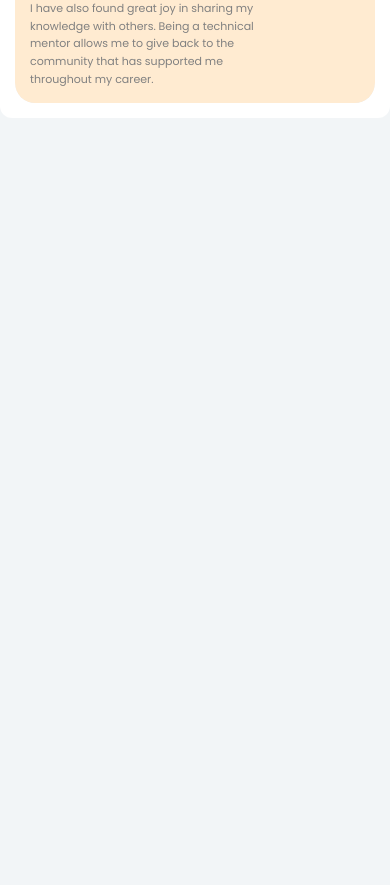
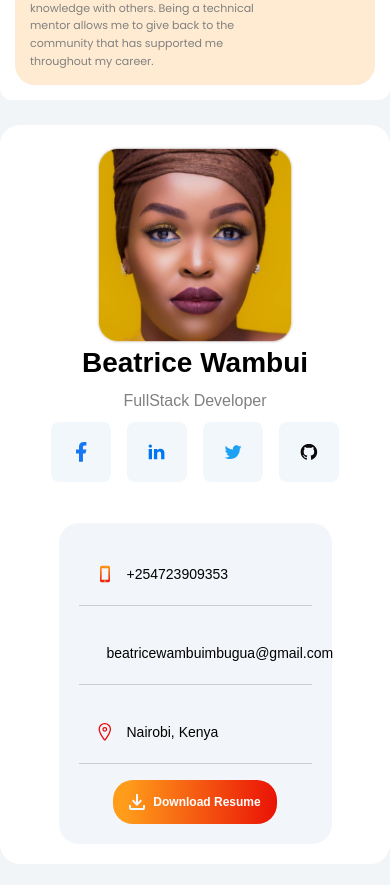
Before and after one commit to korbulak-gulizar/solo-proje-portfolio, a React (Vite) app: page / in a window 390 px wide. Shown: the part 1100-1985 px from the top of the page. Before the commit the page ends 1218 px from the top, so only its background shows below. Built offline with nearby package versions, Linux system fonts and the light colour scheme.

Commit message:
Refactor contact form description, update skill card props, and enhance sidebar image handling

```diff
--- a/src/components/ContactForm.jsx
+++ b/src/components/ContactForm.jsx
@@ -16,11 +16,11 @@ const ContactForm = () => {
 
   return (
     <div>
-      <p>
-        I am always open to discussing new projects, opportunities in tech
-        world, partnerships and more so mentorship.{" "}
-      </p>
       <form className="contact-form" onSubmit={onSubmit}>
+        <p className="contact-desc">
+          I am always open to discussing <span>new projects, opportunities in tech
+          world, partnerships </span>  and more so <span>mentorship.</span> {" "}
+        </p>
         <div className="input-container">
           <label htmlFor="name">Name:</label>
           <input
--- a/src/components/Navbar.jsx
+++ b/src/components/Navbar.jsx
@@ -18,7 +18,7 @@ export const Navbar = ({ activeTab, setActiveTab }) => {
         >
           <span>☰</span>
         </button>
-        <button className="dark-mode-toggle"></button>
+
       </div>
       <div className={`navbar-container ${menuOpen ? "show" : ""}`}>
         <div
--- a/src/components/Sidebar.jsx
+++ b/src/components/Sidebar.jsx
@@ -19,6 +19,9 @@ export const Sidebar = () => {
         <img src="/assets/images/portre.png" alt="Portre" />
       </div>
       <section className="portre-container">
+          <div className="portre-image-response">
+        <img src="/assets/images/portre.png" alt="Portre" />
+      </div>
         <h2 className="name">Beatrice Wambui</h2>
         <p className="title">FullStack Developer</p>
 
--- a/src/components/SkillCard.jsx
+++ b/src/components/SkillCard.jsx
@@ -1,7 +1,7 @@
 import React from "react";
 import "../styles/about.css";
 
-const SkillCard = ({ icon, title, description, bgColor }) => {
+const SkillCard = ({ icon, title, description, bgColor, isContact=false }) => {
   return (
     <div
       className="skill-card contact-card"
@@ -13,7 +13,7 @@ const SkillCard = ({ icon, title, description, bgColor }) => {
         <h2>{title}</h2>
       </div>
 
-      <p className="skill-description">{description}</p>
+      <p className={isContact ? "contact-skill-description" : "skill-description" } >{description}</p>
     </div>
   );
 };
--- a/src/index.css
+++ b/src/index.css
@@ -36,6 +36,7 @@
 *::before,
 *::after {
   box-sizing: border-box;
+
 }
 
 /* 2. Tarayıcıların varsayılan margin ve padding'ini kaldır. */
--- a/src/sections/Contact.jsx
+++ b/src/sections/Contact.jsx
@@ -1,25 +1,14 @@
-import React from "react";
 import SkillCard from "../components/SkillCard";
 import ContactForm from "../components/ContactForm";
-import {
-  Designing,
-  Developer,
-  Instagram,
-  Mentorship,
-  Line,
-  PhoneIcon,
-  Email,
-} from "../components/icons";
+import { PhoneIcon, Email, Line } from "../components/icons";
 import "../styles/about.css";
 
 const Contact = () => {
   const skills = [
     {
       icon: <PhoneIcon />,
-      title: "Phone",
-      description: `
-        +254723909353
-      +254738509151`,
+      title: "Phone:",
+      description: `+254723909353\n+254738509151`,
       bigColor: "#FFEBD1",
     },
     {
@@ -45,6 +34,7 @@ const Contact = () => {
             title={skill.title}
             description={skill.description}
             bgColor={skill.bigColor}
+            isContact={true}
           />
         ))}
       </div>
--- a/src/styles/about.css
+++ b/src/styles/about.css
@@ -23,6 +23,15 @@
   line-height: 1.8; /* satır aralığını azaltır */
   font-size: 12px;
 }
+
+.contact-skill-description{
+  font-family: var(--font-primary);
+  font-size: 14px;
+  font-weight: 500;
+  color: rgba(0, 0, 0, 0.85);
+  white-space: pre-line;
+}
+
 .aboutMe-title {
   display: flex;
   align-items: center;
@@ -73,6 +82,7 @@
   transform: translateY(-5px);
 }
 .card-title {
+  font-family: var(--font-primary);
   display: flex;
   align-items: center;
   gap: 12px; /* ikon ile yazı arası boşluk */
--- a/src/styles/contact.css
+++ b/src/styles/contact.css
@@ -48,10 +48,25 @@
 }
 
 .contact-form {
-  max-width: 694px;
   width: 100%;
   height: auto;
   background-color: #f8fbfb;
-  padding: 20px;
+  padding: 30px;
   border-radius: 12px;
+  margin-top: 20px;
 }
+
+.contact-desc {
+  color: black;
+}
+.contact-desc span {
+  font-weight: 700;
+  letter-spacing: 2.5;
+  line-height: 30px;
+}
+
+@media (max-width: 768px) {
+  .contact-container {
+    height: auto;
+  }
+}
--- a/src/styles/sidebar.css
+++ b/src/styles/sidebar.css
@@ -12,7 +12,7 @@
   position: relative;
   background-color: #ffffff;
   border-radius: 20px;
-  padding-top: 120px; /* Portreye yer açar */
+  padding-top: 120px;
   text-align: center;
   box-shadow: #0b0909;
   z-index: 1;
@@ -24,6 +24,9 @@
   left: 50%;
   transform: translateX(-50%);
   z-index: 2;
+}
+.portre-image-response {
+  display: none;
 }
 
 .portre-image img {
@@ -191,10 +194,32 @@ p {
   background: linear-gradient(to right, #ff6a4d, #fd9c6b);
 }
 @media (max-width: 768px) {
-  .sidebar,
-  .portre-container,
-  .social-icons,
+  .sidebar {
+    margin-bottom: 80px;
+  }
+  .portre-container {
+    width: 100vw;
+    height: 100%;
+    min-height: fit-content;
+    padding-top: 20px;
+    padding-bottom: 20px;
+  }
   .contact-info {
-    display: none !important;
+    width: 70vw;
+  }
+  .portre-image {
+    display: none;
+  }
+  .portre-image-response {
+    display: flex;
+    justify-content: center;
+    align-items: center;
+  }
+
+  .portre-image-response img {
+    width: 200px;
+    height: 200px;
+    border-radius: 20px;
+    object-fit: cover;
   }
 }
--- a/src/styles/style.css
+++ b/src/styles/style.css
@@ -1,7 +1,7 @@
 .layout {
   max-width: 1240px;
   margin: 0 auto;
-  overflow: hidden;
+
 }
 .layout-container {
   display: flex;
@@ -146,6 +146,10 @@ body.dark .navbar-icon-button {
 
 /* 768px ve altı ekranlar için */
 @media (max-width: 768px) {
+  .layout-container {
+    flex-direction: column-reverse;
+    margin-bottom: 80px;
+  }
   .navbar {
     display: flex;
     flex-direction: column;
@@ -154,17 +158,11 @@ body.dark .navbar-icon-button {
 
   .navbar-container {
     display: none;
-    flex-direction: column;
-    gap: 16px;
-    margin-top: 10px;
-    padding: 10px;
-    width: 100%;
-    border-radius: 0;
-    box-shadow: none;
-    background-color: transparent;
+    align-self: flex-start;
+    gap: 20px;
   }
 
-  .navbar-container.open {
+  .navbar-container.show {
     display: flex;
   }
 
@@ -178,6 +176,7 @@ body.dark .navbar-icon-button {
     padding: 10px;
     background-color: #e1e8ef;
     border-radius: 10px;
+    min-width: 75px;
   }
 
   .navbar-icon-button span {
```
